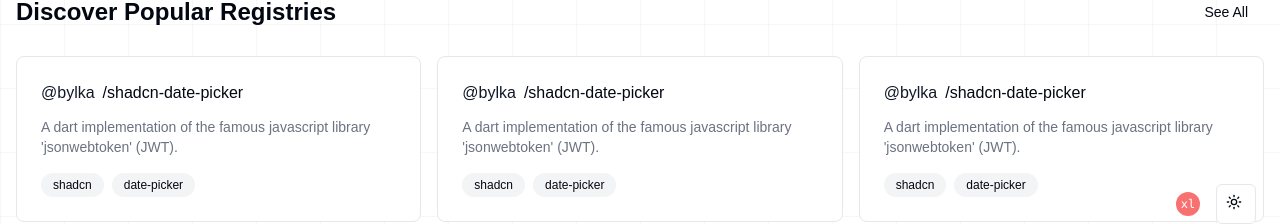
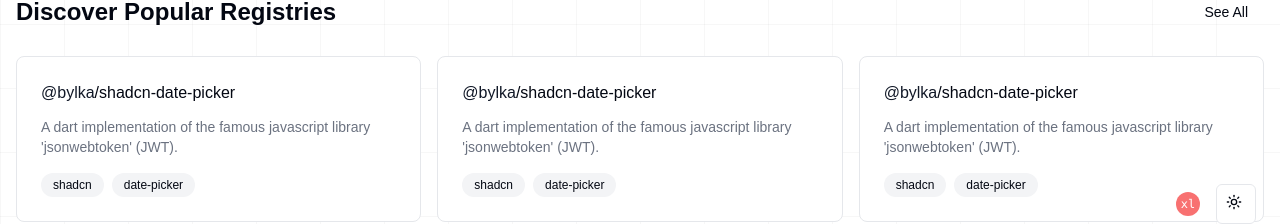
Before and after one commit to RGB-Team/yarm, a Next.js app: page / in a window 1280 px wide. Shown: the part 552-776 px from the top of the page. Built offline with nearby package versions, Linux system fonts and the light colour scheme; no server answers.

Commit message:
ui: update landing page

```diff
--- a/app/page.tsx
+++ b/app/page.tsx
@@ -53,7 +53,7 @@
             <div className="grid grid-cols-1 md:grid-cols-2 lg:grid-cols-3 gap-4">
               {Array(6).fill(0).map((_, i) => (
                 <div key={i} className="p-6 rounded-lg border bg-card">
-                  <div className="flex items-center gap-2 mb-3">
+                  <div className="flex items-center gap-0 mb-3">
                     <span className="text-primary">@bylka</span>
                     <span>/shadcn-date-picker</span>
                   </div>
```
